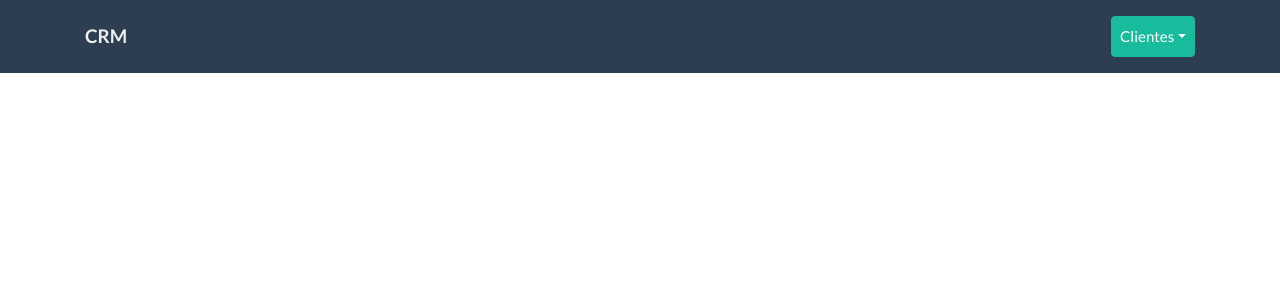
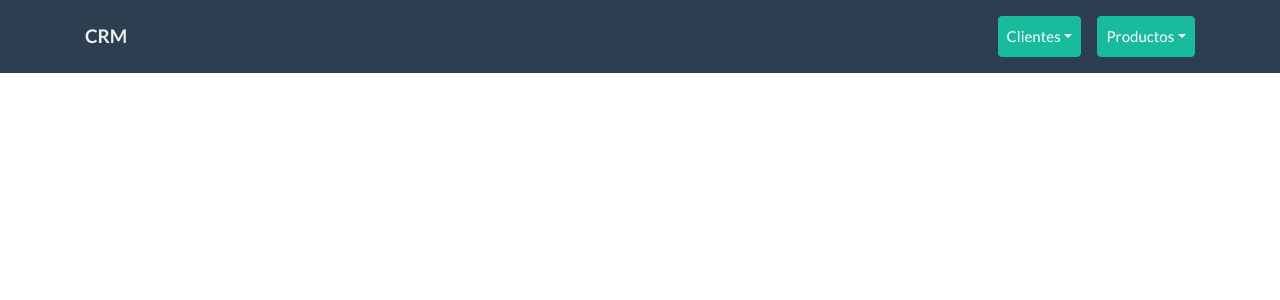
Before and after one commit to ErSulba/graphql-crm, a React (Create React App) app in the folder client/: page / in a window 1280 px wide. Shown: the top 300 px of the page. Built offline with nearby package versions, Linux system fonts and the light colour scheme.

Commit message:
[client] navbar improvement

```diff
--- a/client/src/components/layout/Header.js
+++ b/client/src/components/layout/Header.js
@@ -37,6 +37,22 @@ const Header = () => (
               </Link>
             </div>
           </li>
+          <li className='nav-item dropdown ml-3'>
+            <button
+              className='nav-link dropdown-toggle btn btn-block btn-success'
+              data-toggle='dropdown'
+            >
+              Productos
+            </button>
+            <div className='dropdown-menu' aria-labelledby='navegacion'>
+              <Link to='/clients' className='dropdown-item'>
+                Ver listado de Productos
+              </Link>
+              <Link to='/clients/new' className='dropdown-item'>
+                Nuevo Producto
+              </Link>
+            </div>
+          </li>
         </ul>
       </div>
     </div>
```
